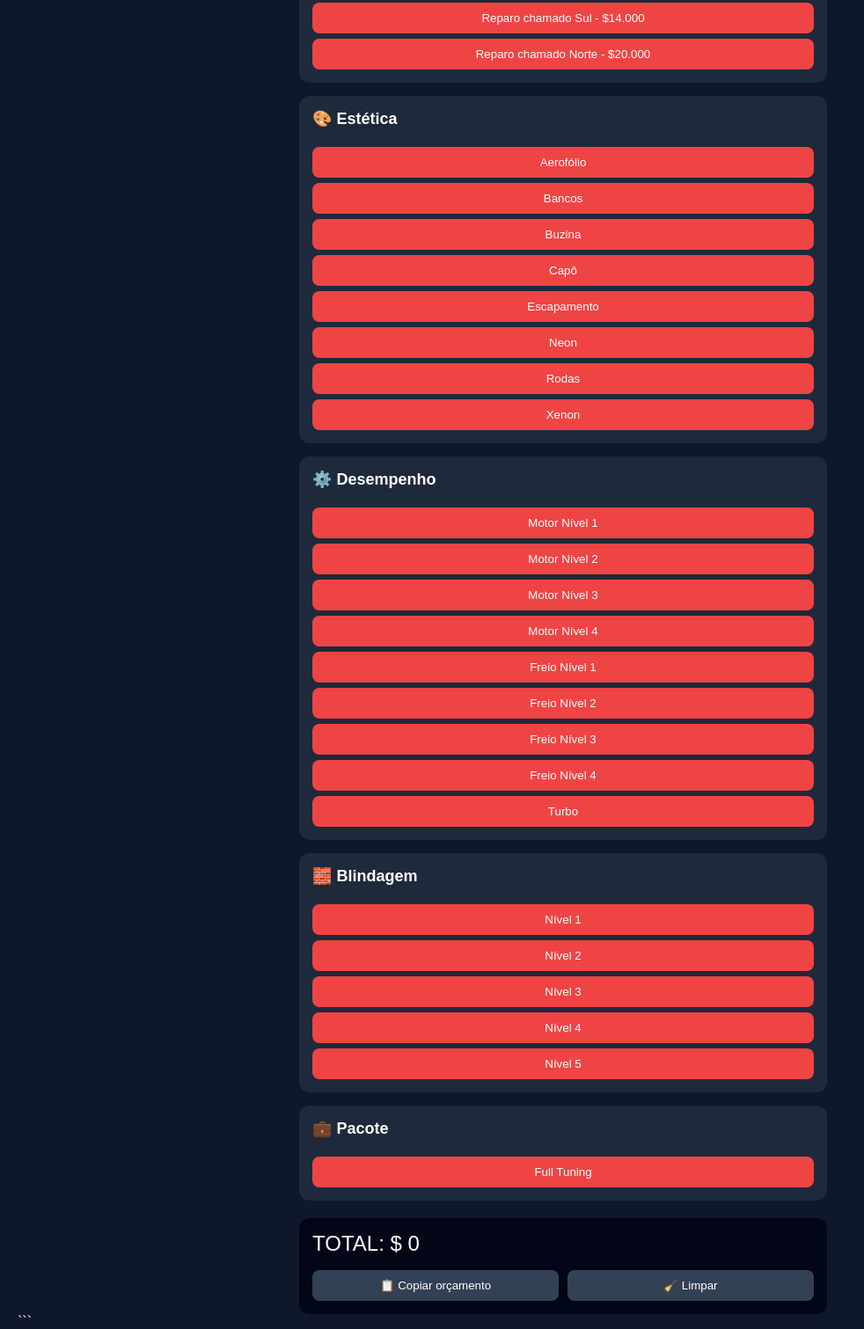
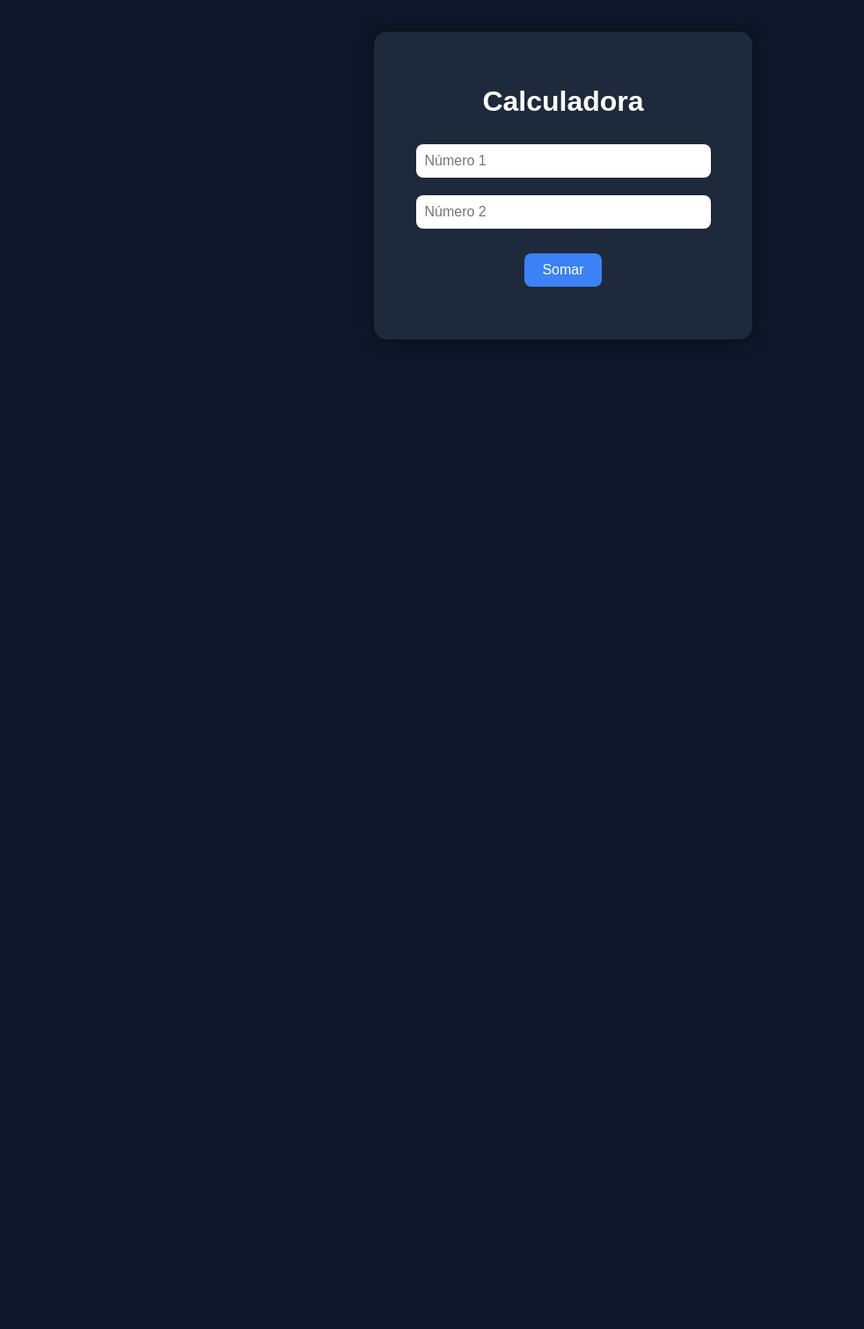
Before and after one commit to brenielle/bennys-calculadora, a plain HTML site: page index.html in a window 1280 px wide. Shown: the part 189-1700 px from the top of the page at 88% size, without its empty margins (0-982 px from the left). After the commit the page ends 800 px from the top, so only its background shows below. Drawn offline with Linux system fonts and the light colour scheme.

Commit message:
Add files via upload

````diff
--- a/index.html
+++ b/index.html
@@ -1,93 +1,61 @@
-```html
 <!DOCTYPE html>
-<html lang="pt-br">
+<html lang="pt">
 <head>
 <meta charset="UTF-8">
-<meta name="viewport" content="width=device-width, initial-scale=1.0">
-
-<title>Benny's Motor Works</title>
+<title>Benny's Calculator</title>
 
 <style>
 
 body{
-font-family:Arial;
-background:#0f172a;
-color:white;
-margin:0;
-padding:20px;
-}
-
-.logo{
-text-align:center;
-margin-bottom:20px;
-}
-
-.logo h1{
-margin:0;
-font-size:30px;
-}
-
-.logo span{
-color:#ef4444;
+    margin:0;
+    font-family: Arial, sans-serif;
+    background:#0f172a;
+    color:white;
+    display:flex;
+    justify-content:center;
+    align-items:center;
+    height:100vh;
 }
 
 .container{
-max-width:600px;
-margin:auto;
+    background:#1e293b;
+    padding:40px;
+    border-radius:15px;
+    width:350px;
+    text-align:center;
+    box-shadow:0 0 20px rgba(0,0,0,0.5);
 }
 
-.card{
-background:#1e293b;
-border-radius:12px;
-padding:15px;
-margin-bottom:15px;
+h1{
+    margin-bottom:20px;
 }
 
-.card h2{
-margin-top:0;
-font-size:18px;
+input{
+    width:90%;
+    padding:10px;
+    margin:10px 0;
+    border-radius:8px;
+    border:none;
+    font-size:16px;
 }
 
 button{
-width:100%;
-padding:10px;
-margin-top:6px;
-border:none;
-border-radius:8px;
-background:#ef4444;
-color:white;
-cursor:pointer;
+    background:#3b82f6;
+    color:white;
+    border:none;
+    padding:10px 20px;
+    border-radius:8px;
+    cursor:pointer;
+    font-size:16px;
 }
 
 button:hover{
-background:#dc2626;
+    background:#2563eb;
 }
 
-.totalBox{
-background:#020617;
-padding:15px;
-border-radius:12px;
-margin-top:20px;
-}
-
-.total{
-font-size:24px;
-}
-
-.lista{
-font-size:14px;
-margin-top:10px;
-}
-
-.tools{
-display:flex;
-gap:10px;
-margin-top:10px;
-}
-
-.tools button{
-flex:1;
-background:#334155;
+.result{
+    margin-top:20px;
+    font-size:20px;
 }
 
 </style>
@@ -95,135 +63,29 @@ background:#334155;
 
 <body>
 
-<div class="logo">
-<h1>🚗 <span>Benny's</span> Motor Works</h1>
-</div>
-
 <div class="container">
 
-<div class="card">
-<h2>🔧 Reparos</h2>
+<h1>Calculadora</h1>
 
-<button onclick="add('Reparo oficina',10000)">Reparo oficina - $10.000</button>
-<button onclick="add('Reparo Sul',14000)">Reparo chamado Sul - $14.000</button>
-<button onclick="add('Reparo Norte',20000)">Reparo chamado Norte - $20.000</button>
+<input id="num1" placeholder="Número 1">
+<input id="num2" placeholder="Número 2">
 
-</div>
+<br><br>
 
-<div class="card">
-<h2>🎨 Estética</h2>
+<button onclick="somar()">Somar</button>
 
-<button onclick="add('Aerofólio',15000)">Aerofólio</button>
-<button onclick="add('Bancos',15000)">Bancos</button>
-<button onclick="add('Buzina',15000)">Buzina</button>
-<button onclick="add('Capô',15000)">Capô</button>
-<button onclick="add('Escapamento',15000)">Escapamento</button>
-<button onclick="add('Neon',20000)">Neon</button>
-<button onclick="add('Rodas',20000)">Rodas</button>
-<button onclick="add('Xenon',35000)">Xenon</button>
-
-</div>
-
-<div class="card">
-<h2>⚙️ Desempenho</h2>
-
-<button onclick="add('Motor N1',42000)">Motor Nível 1</button>
-<button onclick="add('Motor N2',57000)">Motor Nível 2</button>
-<button onclick="add('Motor N3',72000)">Motor Nível 3</button>
-<button onclick="add('Motor N4',87000)">Motor Nível 4</button>
-
-<button onclick="add('Freio N1',42000)">Freio Nível 1</button>
-<button onclick="add('Freio N2',57000)">Freio Nível 2</button>
-<button onclick="add('Freio N3',72000)">Freio Nível 3</button>
-<button onclick="add('Freio N4',87000)">Freio Nível 4</button>
-
-<button onclick="add('Turbo',45000)">Turbo</button>
-
-</div>
-
-<div class="card">
-<h2>🧱 Blindagem</h2>
-
-<button onclick="add('Blindagem N1',55000)">Nível 1</button>
-<button onclick="add('Blindagem N2',70000)">Nível 2</button>
-<button onclick="add('Blindagem N3',85000)">Nível 3</button>
-<button onclick="add('Blindagem N4',110000)">Nível 4</button>
-<button onclick="add('Blindagem N5',140000)">Nível 5</button>
-
-</div>
-
-<div class="card">
-<h2>💼 Pacote</h2>
-
-<button onclick="add('Full Tuning',280000)">Full Tuning</button>
-</div>
-
-<div class="totalBox">
-
-<div class="total">
-TOTAL: $ <span id="total">0</span>
-</div>
-
-<div class="lista" id="lista"></div>
-
-<div class="tools">
-
-<button onclick="copiar()">📋 Copiar orçamento</button>
-<button onclick="reset()">🧹 Limpar</button>
-
-</div>
-
-</div>
+<div class="result" id="resultado"></div>
 
 </div>
 
 <script>
 
-let total = 0
-let lista = []
+function somar(){
 
-function add(nome,valor){
+let a = Number(document.getElementById("num1").value)
+let b = Number(document.getElementById("num2").value)
 
-total += valor
-
-lista.push(nome+" - $"+valor.toLocaleString())
-
-document.getElementById("total").innerText = total.toLocaleString()
-
-mostrar()
-
-}
-
-function mostrar(){
-
-document.getElementById("lista").innerHTML =
-"<br>"+lista.join("<br>")
-
-}
-
-function reset(){
-
-total=0
-lista=[]
-
-document.getElementById("total").innerText=0
-document.getElementById("lista").innerHTML=""
-
-}
-
-function copiar(){
-
-let texto="🚗 Benny's Motor Works\n\n"
-
-lista.forEach(item=>{
-texto+=item+"\n"
-})
-
-texto+="\nTOTAL: $"+total.toLocaleString()
-
-navigator.clipboard.writeText(texto)
-
-alert("Orçamento copiado!")
+document.getElementById("resultado").innerText = "Resultado: " + (a+b)
 
 }
 
@@ -231,4 +93,3 @@ alert("Orçamento copiado!")
 
 </body>
 </html>
-```
````
